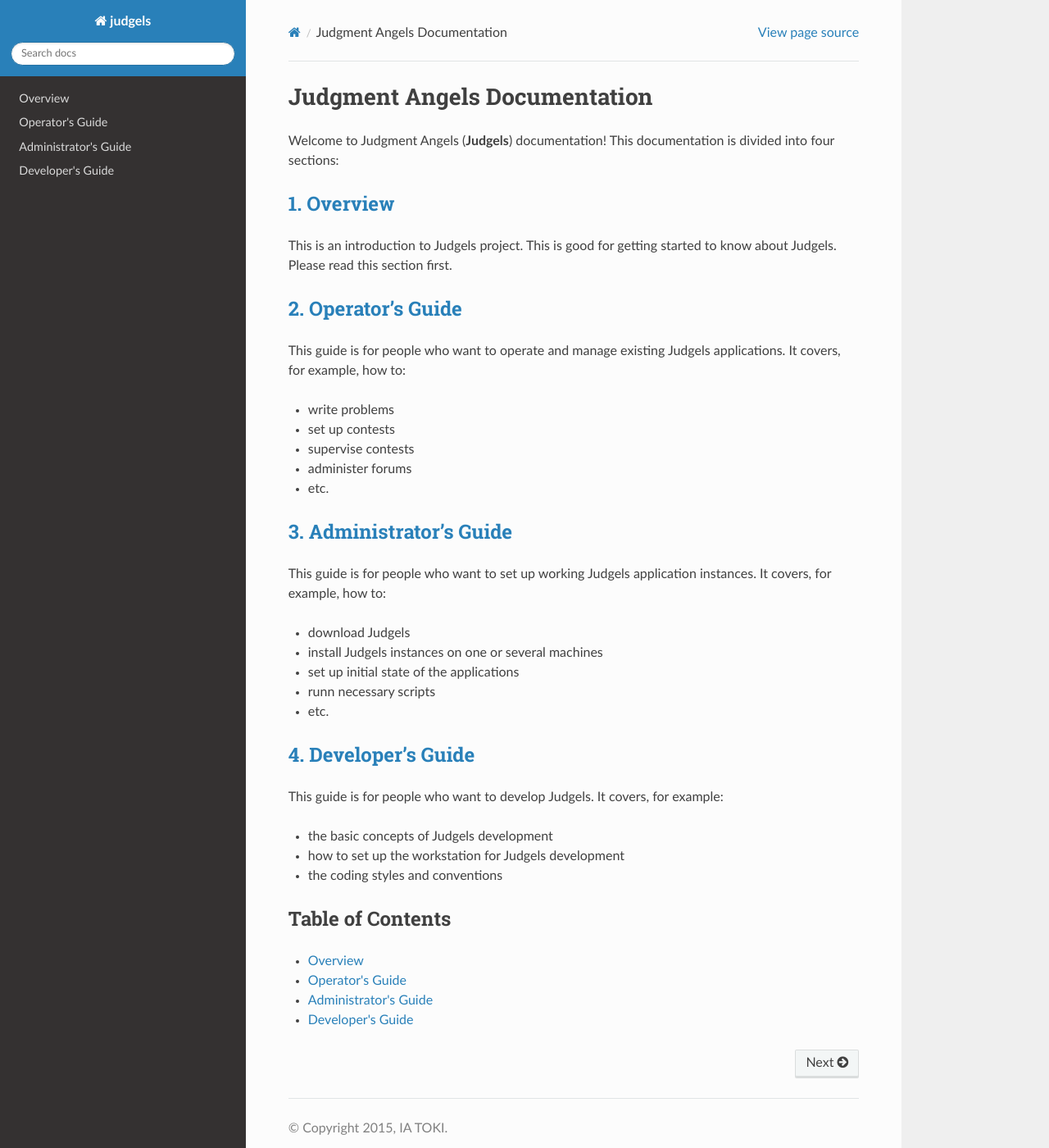
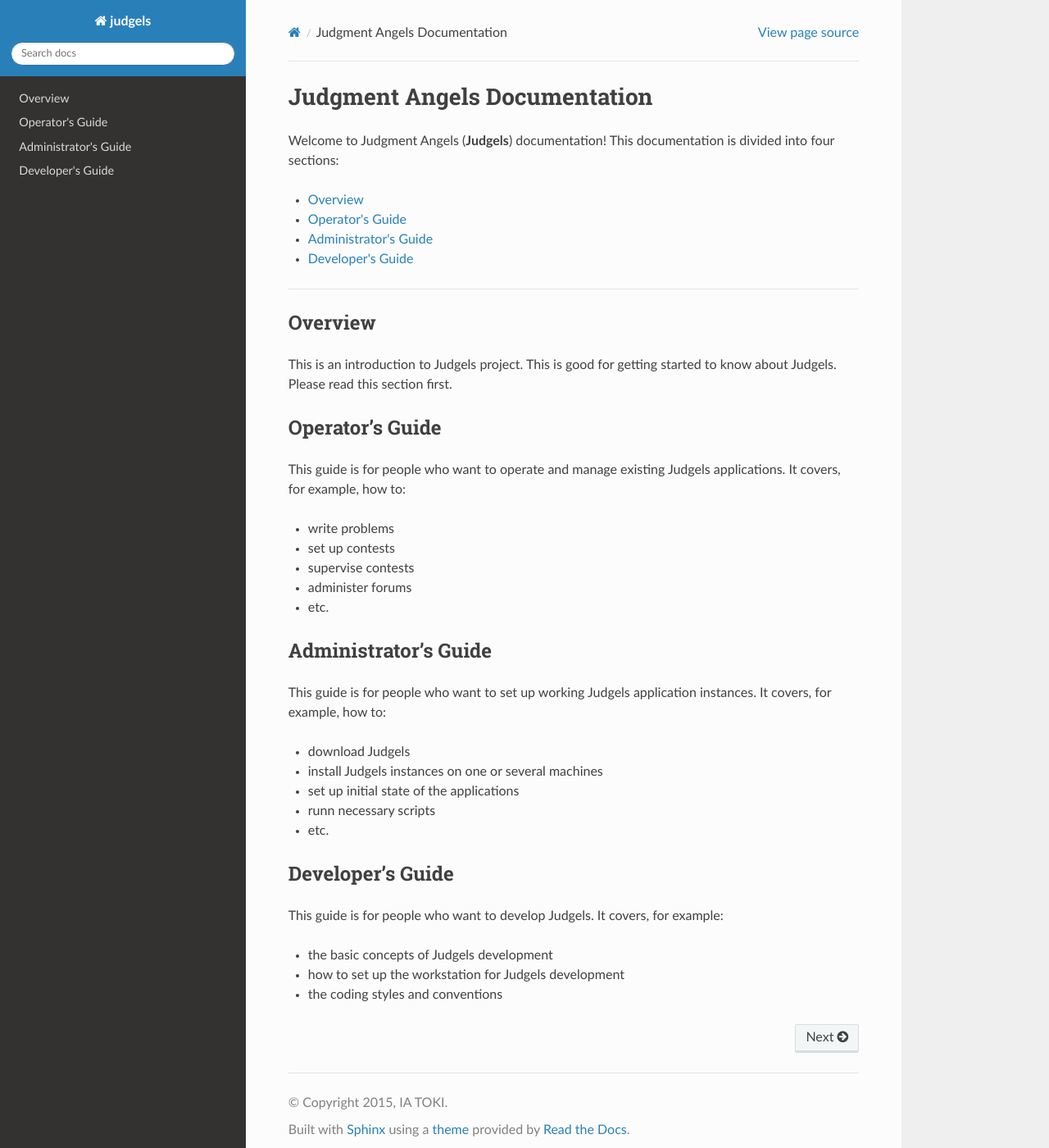
Before and after one commit to judgels/judgels, a Sphinx documentation site: the page built from docs/index.rst, in a window 1280 px wide and 1400 px high. Shown: the whole window at 82% size. Built offline with Sphinx 7.4.7 and the Read the Docs theme 2.0.0, drawn with Linux system fonts in a browser that asks for light colours; formulas are drawn with MathJax 3.

Commit message:
Remove cross-reference in docs index headings that caused failed build

```diff
--- a/docs/index.rst
+++ b/docs/index.rst
@@ -3,13 +3,23 @@
 
 Welcome to Judgment Angels (**Judgels**) documentation! This documentation is divided into four sections:
 
-:ref:`1. Overview <overview>`
------------------------------
+.. toctree::
+   :maxdepth: 1
+
+   Overview <overview/overview>
+   Operator's Guide <operator/operator>
+   Administrator's Guide <administrator/administrator>
+   Developer's Guide <developer/developer>
+
+****
+
+Overview
+--------
 
 This is an introduction to Judgels project. This is good for getting started to know about Judgels. Please read this section first.
 
-:ref:`2. Operator's Guide <operator>`
--------------------------------------
+Operator's Guide
+----------------
 
 This guide is for people who want to operate and manage existing Judgels applications. It covers, for example, how to:
 
@@ -19,8 +29,8 @@
 - administer forums
 - etc.
 
-:ref:`3. Administrator's Guide <administrator>`
------------------------------------------------
+Administrator's Guide
+---------------------
 
 This guide is for people who want to set up working Judgels application instances. It covers, for example, how to:
 
@@ -30,22 +40,11 @@
 - runn necessary scripts
 - etc.
 
-:ref:`4. Developer's Guide <developer>`
----------------------------------------
+Developer's Guide
+-----------------
 
 This guide is for people who want to develop Judgels. It covers, for example:
 
 - the basic concepts of Judgels development
 - how to set up the workstation for Judgels development
 - the coding styles and conventions
-
-Table of Contents
------------------
-
-.. toctree::
-   :maxdepth: 1
-
-   Overview <overview/overview>
-   Operator's Guide <operator/operator>
-   Administrator's Guide <administrator/administrator>
-   Developer's Guide <developer/developer>
```
